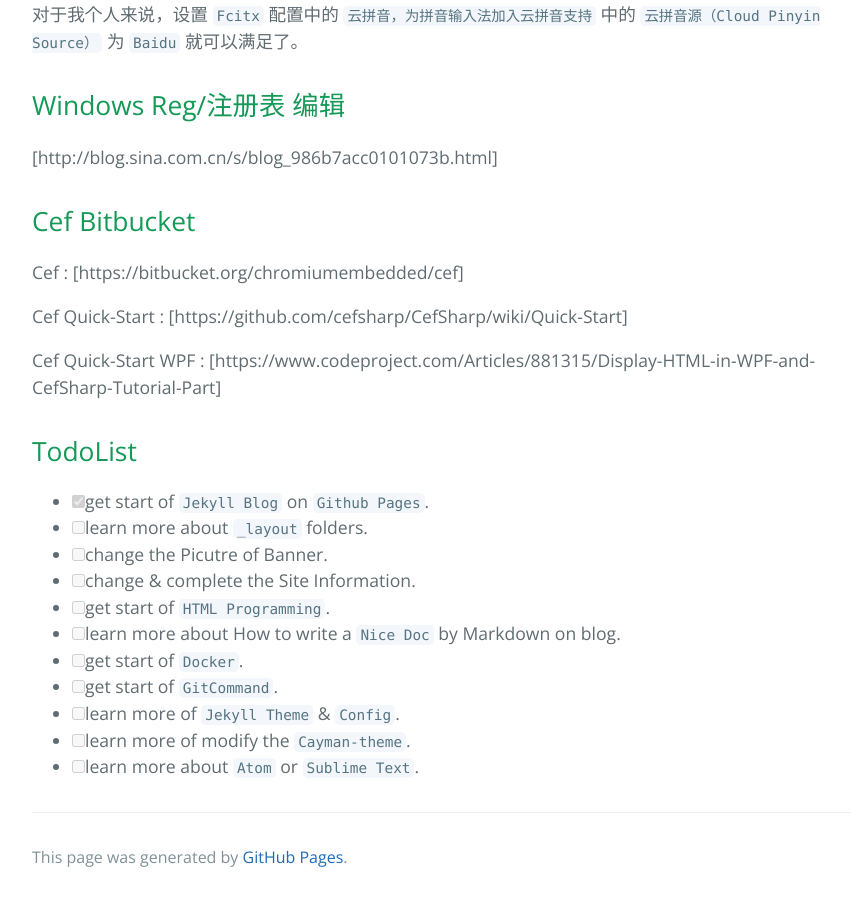
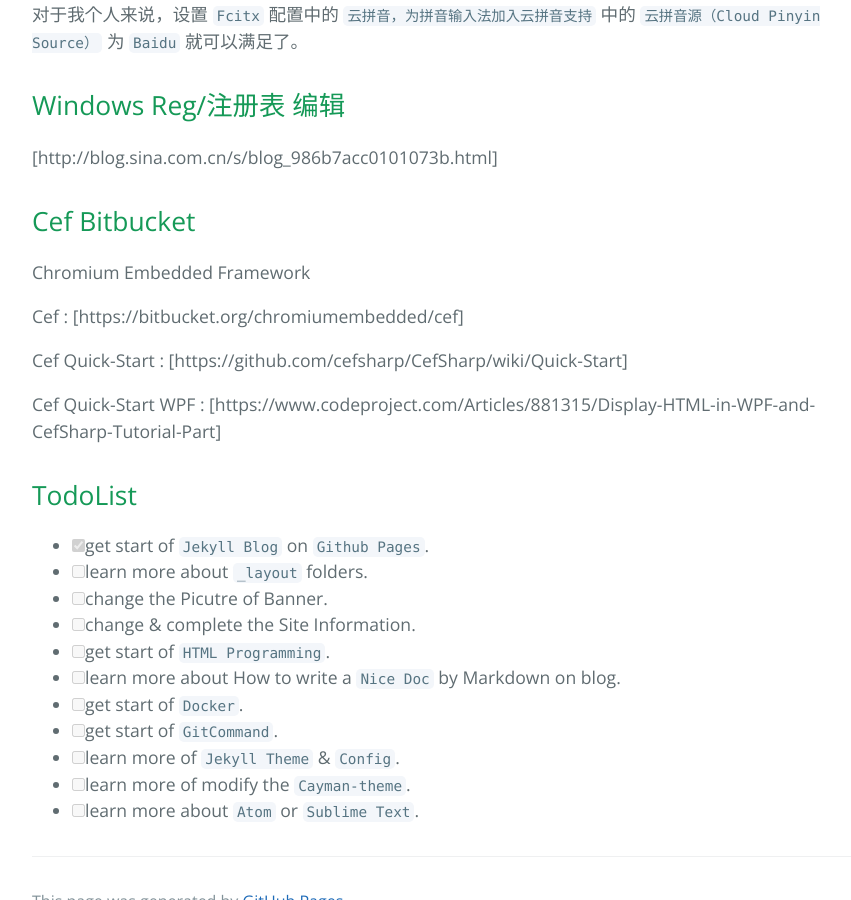
Before and after one commit to wzswzd/wzswzd.github.io, a Jekyll site: the page built from index.md, in a window 1280 px wide and 900 px high, scrolled down 1306 px. Shown: the whole window, without its empty margins (192-1043 px from the left). Built offline with Jekyll 4.4.1, drawn with Linux system fonts in a browser that asks for light colours; our own code applies the rules of GitHub Pages for plain Markdown files.

Commit message:
Update index.md

```diff
--- a/index.md
+++ b/index.md
@@ -42,6 +42,8 @@
 
 ## Cef Bitbucket
 
+Chromium Embedded Framework
+
 Cef : [https://bitbucket.org/chromiumembedded/cef]
 
 Cef Quick-Start : [https://github.com/cefsharp/CefSharp/wiki/Quick-Start]
```
